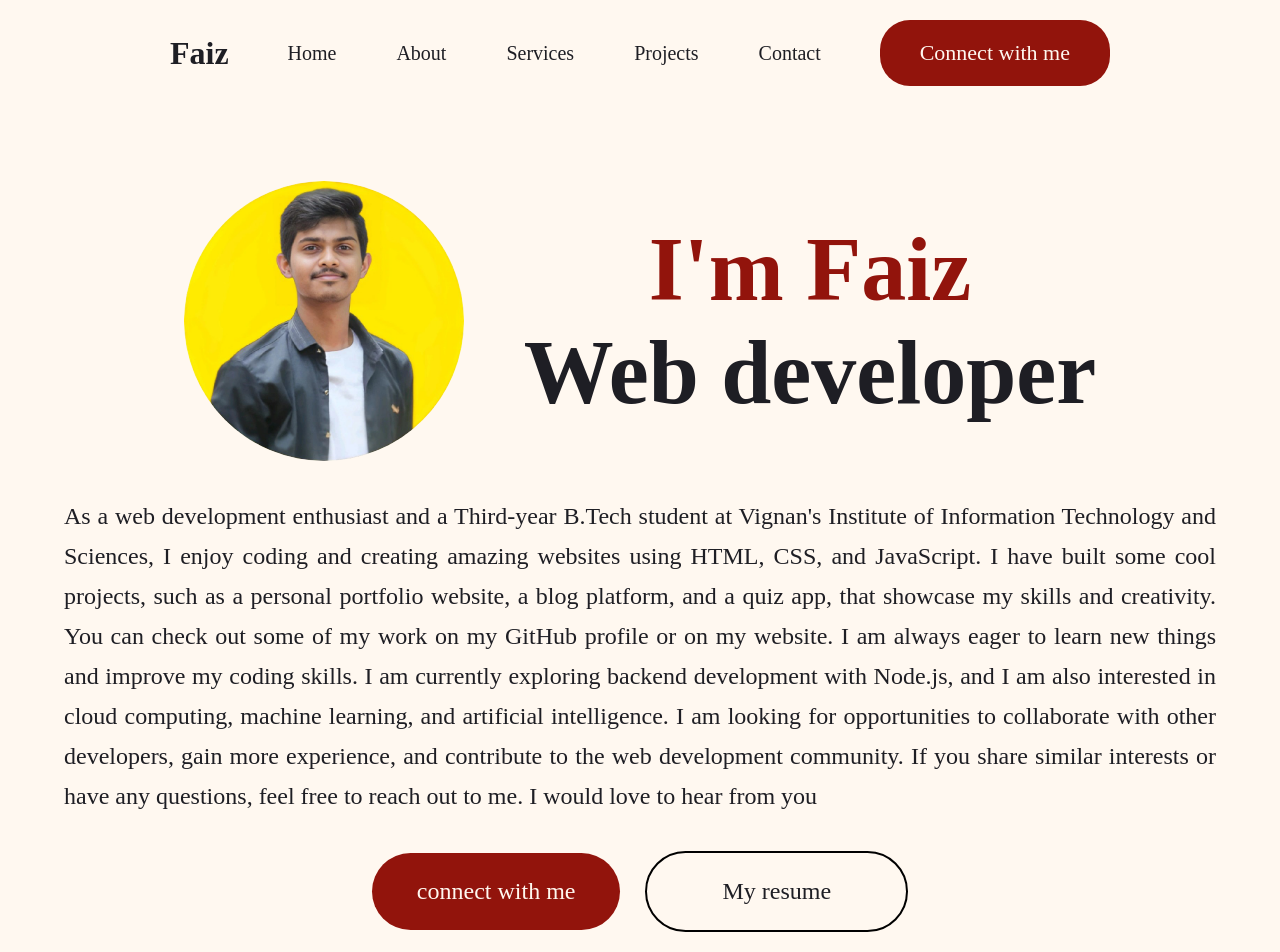
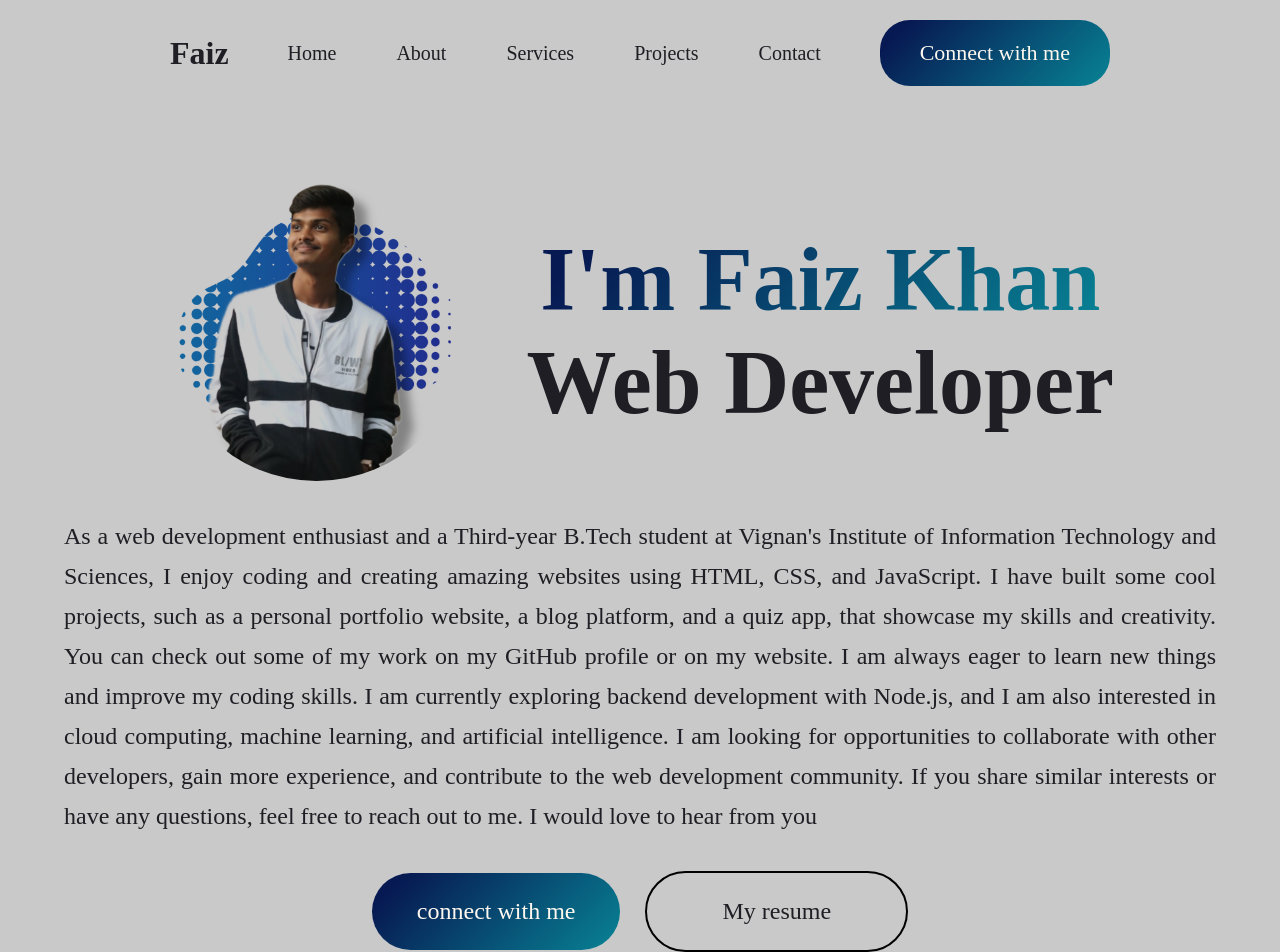
Before and after one commit to FAIZKHANMOHAMMED/About-me, a React (Vite) app: page / in a window 1280 px wide. Shown: the top 952 px of the page. Built offline with nearby package versions, Linux system fonts and the light colour scheme.

Commit message:
changed-colors

```diff
--- a/src/Components/Hero/Hero.css
+++ b/src/Components/Hero/Hero.css
@@ -7,6 +7,7 @@
 }
 .hero-img{
     margin-top: 150px;
+
 }
 .hero h1{
     text-align: center;
@@ -15,7 +16,8 @@
     font-weight: 600;
 }
 .hero h1 span{
-background-color:  #92140c;
+    background:  linear-gradient(135deg, #071952 10%, #088395 100%);
+    /* #d0b8ac, #f3d8c7, #efe5dc */
 background-clip: text;
 -webkit-background-clip: text;
 -webkit-text-fill-color: transparent;
@@ -35,8 +37,9 @@ background-clip: text;
     margin-bottom: 50px;
 }
 img{
-    height: 280px;
+    height: 300px;
     border-radius: 200px;
+    mix-blend-mode: multiply;
 }
 .logo-box{
     display: flex;
@@ -48,7 +51,7 @@ img{
 .hero-connect{
     padding: 25px 45px;
     border-radius: 50px ;
-    background-color:#92140c ;
+    background:  linear-gradient(135deg, #071952 10%, #088395 100%);
     color: #fff8f0;
     cursor: pointer;
 }
@@ -62,5 +65,6 @@ img{
     border: 2px solid white;
 }
 .hero-resume:hover{
-  border-color: #d65a20ae;
+    background:  linear-gradient(135deg, #071952 10%, #088395 100%);
+    color: #fff8f0;
 }
--- a/src/Components/Hero/Hero.jsx
+++ b/src/Components/Hero/Hero.jsx
@@ -1,10 +1,11 @@
 import { useState } from "react";
 import './Hero.css'
-import profile_img from '../../assets/profile_img.jpeg'
+import profile_img from '../../assets/profile-pic.png'
+
 export default function Hero () {
     return(<div className="hero">
        <div className="logo-box"><img src={profile_img} alt="" />
-       <h1><span>I'm Faiz</span> <br />Web developer </h1></div>
+       <h1><span>I'm Faiz Khan</span> <br />Web Developer </h1></div>
        <p>As a web development enthusiast and a Third-year B.Tech student at Vignan's Institute of Information Technology and Sciences, I enjoy coding and creating amazing websites using HTML, CSS, and JavaScript. I have built some cool projects, such as a personal portfolio website, a blog platform, and a quiz app, that showcase my skills and creativity. You can check out some of my work on my GitHub profile or on my website. I am always eager to learn new things and improve my coding skills. I am currently exploring backend development with Node.js, and I am also interested in cloud computing, machine learning, and artificial intelligence. I am looking for opportunities to collaborate with other developers, gain more experience, and contribute to the web development community. If you share similar interests or have any questions, feel free to reach out to me. I would love to hear from you</p>
         <div className="hero-action">
             <div className="hero-connect">connect with me</div>
--- a/src/Components/Navbar/Navbar.css
+++ b/src/Components/Navbar/Navbar.css
@@ -17,7 +17,7 @@
     padding: 20px 40px;
     border-radius: 30px;
     /* background: linear-gradient(267deg, yellow 0.37%, pink 102.06%); */
-    background-color: #92140c;
+    background:  linear-gradient(135deg, #071952 10%, #088395 100%);
     font-size: 22px;
     cursor: pointer;
     transition: 0.5s ;
--- a/src/index.css
+++ b/src/index.css
@@ -4,7 +4,7 @@
 }
 body{
   height : 100vh;
-  background-color: #fff8f0 ;
+  background-color: rgb(201, 201, 201);
   color: #1e1e24;
 }
 /* #1e1e24, #92140c, */
```
Also changed, not shown: src/assets/profile-pic.png (added).
